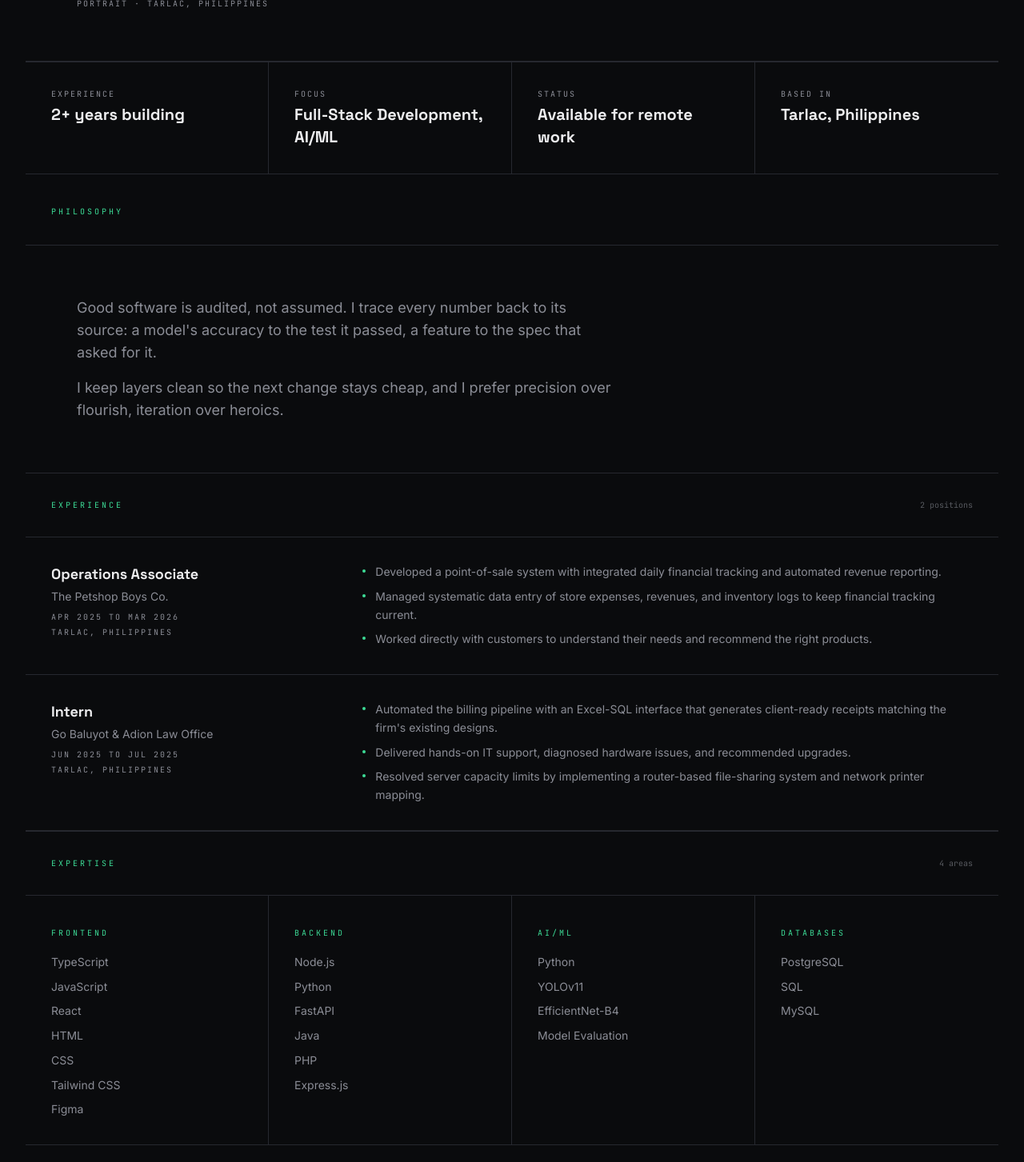
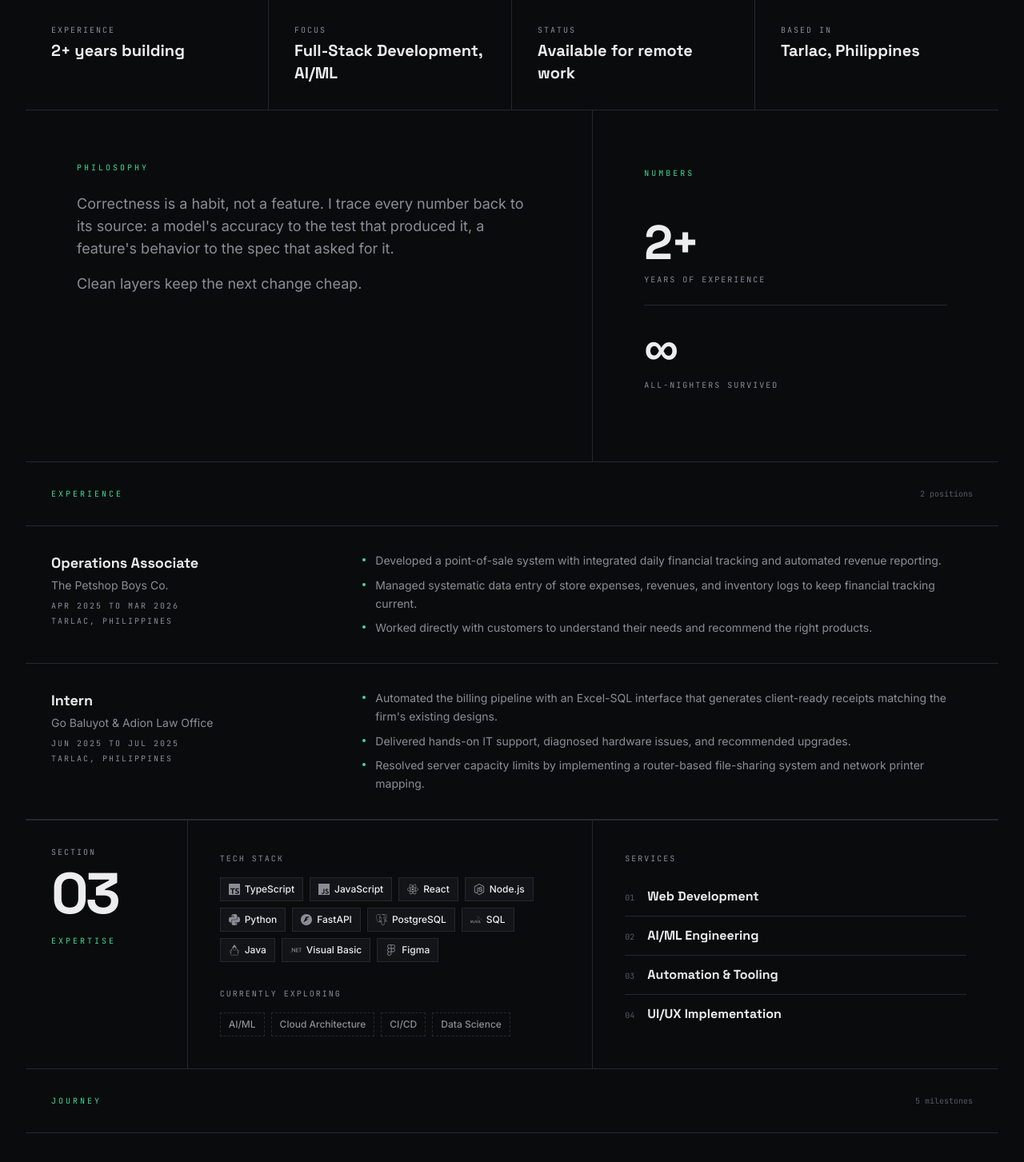
Before and after one commit to rezkae/Portfolio, a Next.js app: page /about in a window 1280 px wide. Shown: the part 1000-2453 px from the top of the page at 80% size. Built offline with nearby package versions, Linux system fonts and the light colour scheme.

Commit message:
Fixes and Features

```diff
--- a/app/about/page.tsx
+++ b/app/about/page.tsx
@@ -2,14 +2,17 @@ import Link from "next/link";
 import FactStrip from "@/components/FactStrip";
 import PortraitSwap from "@/components/PortraitSwap";
 import Reveal from "@/components/Reveal";
+import TechIcon from "@/components/TechIcon";
 import {
   certificates,
+  currentlyExploring,
   education,
   experience,
-  expertise,
   journey,
   profile,
   quickStats,
+  services,
+  techStack,
 } from "@/lib/data";
 
 export const metadata = {
@@ -40,13 +43,19 @@ export default function AboutPage() {
         </div>
       </Reveal>
 
-      {/* PORTRAIT */}
+      {/* PORTRAIT + INTRO */}
       <Reveal delay={0.05}>
-        <div className="border-b border-line p-4 sm:p-6 md:p-8 lg:p-16">
-          <div className="max-w-md">
+        <div className="grid grid-cols-1 border-b border-line md:grid-cols-12">
+          <div className="p-4 sm:p-6 md:col-span-5 md:border-r md:p-8 lg:p-12">
             <PortraitSwap alt={`Portrait of ${profile.firstName} ${profile.lastName}`} />
             <p className="eyebrow mt-3 block text-muted">
               Portrait · {profile.location}
+            </p>
+          </div>
+          <div className="flex flex-col justify-center border-t border-line p-4 sm:p-6 md:col-span-7 md:border-t-0 md:p-8 lg:p-12">
+            <p className="max-w-xl font-body text-base leading-relaxed text-muted sm:text-lg">
+              A developer who builds software with purpose, turning ideas
+              into thoughtful digital experiences.
             </p>
           </div>
         </div>
@@ -64,23 +73,40 @@ export default function AboutPage() {
         />
       </Reveal>
 
-      {/* PHILOSOPHY */}
+      {/* PHILOSOPHY + NUMBERS */}
       <Reveal delay={0.15}>
-        <div className="border-t border-line">
-          <div className="border-b border-line p-4 sm:p-6 md:p-8">
-            <span className="eyebrow-accent">Philosophy</span>
-          </div>
-          <div className="p-4 sm:p-6 md:p-8 lg:p-16">
+        <div className="grid grid-cols-1 border-t border-line md:grid-cols-12">
+          <div className="p-4 sm:p-6 md:col-span-7 md:border-r md:p-8 lg:p-16">
+            <span className="eyebrow-accent mb-4 block sm:mb-6">Philosophy</span>
             <div className="max-w-2xl space-y-4 font-body text-base leading-relaxed text-muted sm:text-lg">
               <p>
-                Good software is audited, not assumed. I trace every number
-                back to its source: a model&apos;s accuracy to the test it
-                passed, a feature to the spec that asked for it.
+                Correctness is a habit, not a feature. I trace every number
+                back to its source: a model&apos;s accuracy to the test that
+                produced it, a feature&apos;s behavior to the spec that
+                asked for it.
               </p>
-              <p>
-                I keep layers clean so the next change stays cheap, and I
-                prefer precision over flourish, iteration over heroics.
+              <p>Clean layers keep the next change cheap.</p>
+            </div>
+          </div>
+
+          <div className="border-t border-line p-4 sm:p-6 md:col-span-5 md:border-t-0 md:p-8 lg:p-16">
+            <span className="eyebrow-accent">Numbers</span>
+            <div className="mt-4 flex flex-col sm:mt-6">
+              {quickStats.map((stat, index) => (
+                <div
+                  key={stat.label}
+                  className={`py-5 sm:py-6 ${
+                    index > 0 ? "border-t border-line" : ""
+                  }`}
+                >
+                  <span className="font-display text-4xl font-bold tracking-tighter text-paper sm:text-5xl md:text-6xl">
+                    {stat.number}
+                  </span>
+                  <p className="eyebrow mt-1 block text-muted sm:mt-2">
+                    {stat.label}
                   </p>
+                </div>
+              ))}
             </div>
           </div>
         </div>
@@ -124,40 +150,66 @@ export default function AboutPage() {
         </div>
       </Reveal>
 
-      {/* EXPERTISE */}
+      {/* EXPERTISE + TECH STACK + SERVICES */}
       <Reveal delay={0.25}>
-        <div className="border-t border-line">
-          <div className="flex items-baseline justify-between border-b border-line p-4 sm:p-6 md:p-8">
-            <span className="eyebrow-accent">Expertise</span>
-            <span className="hidden font-mono text-[10px] text-muted/60 md:block">
-              {expertise.length} areas
+        <div className="grid grid-cols-1 border-t border-line md:grid-cols-12">
+          {/* LEFT: SECTION MARKER */}
+          <div className="border-b border-line p-4 sm:p-6 md:col-span-2 md:border-b-0 md:border-r md:p-8">
+            <span className="eyebrow block text-muted">Section</span>
+            <span className="mt-2 block font-display text-5xl font-bold tracking-tighter text-paper sm:text-6xl md:text-7xl">
+              03
             </span>
+            <span className="eyebrow-accent mt-4 block">Expertise</span>
           </div>
-          <div className="grid grid-cols-1 sm:grid-cols-2 lg:grid-cols-4">
-            {expertise.map((area, index) => (
-              <div
-                key={area.category}
-                className={`border-line p-4 sm:p-6 md:p-8 ${
-                  index % 2 === 0 ? "sm:border-r" : ""
-                } ${index < expertise.length - 1 ? "border-b" : ""} ${
-                  index >= 2 ? "sm:border-b-0" : ""
-                } lg:border-b-0 ${
-                  index < expertise.length - 1 ? "lg:border-r" : ""
-                }`}
+
+          {/* MIDDLE: TECH STACK + CURRENTLY EXPLORING */}
+          <div className="border-b border-line p-4 sm:p-6 md:col-span-5 md:border-b-0 md:border-r md:p-8 lg:p-10">
+            <span className="eyebrow block text-muted">Tech Stack</span>
+            <div className="mt-4 flex flex-wrap gap-2">
+              {techStack.map((tech) => (
+                <span
+                  key={tech}
+                  className="flex items-center gap-1.5 border border-line bg-surface px-2.5 py-1.5 text-xs font-medium text-paper"
                 >
-                <span className="eyebrow-accent">{area.category}</span>
-                <ul className="mt-4 space-y-2">
-                  {area.skills.map((skill) => (
+                  <TechIcon name={tech} className="h-3.5 w-3.5 text-muted" />
+                  {tech}
+                </span>
+              ))}
+            </div>
+
+            <span className="eyebrow mt-8 block text-muted">
+              Currently Exploring
+            </span>
+            <div className="mt-4 flex flex-wrap gap-2">
+              {currentlyExploring.map((topic) => (
+                <span
+                  key={topic}
+                  className="border border-dashed border-line px-2.5 py-1.5 text-xs font-medium text-muted"
+                >
+                  {topic}
+                </span>
+              ))}
+            </div>
+          </div>
+
+          {/* RIGHT: SERVICES */}
+          <div className="p-4 sm:p-6 md:col-span-5 md:p-8 lg:p-10">
+            <span className="eyebrow block text-muted">Services</span>
+            <ul className="mt-4 flex flex-col">
+              {services.map((service) => (
                 <li
-                      key={skill}
-                      className="font-body text-sm leading-relaxed text-muted"
+                  key={service.index}
+                  className="flex items-baseline gap-4 border-b border-line py-3 last:border-b-0"
                 >
-                      {skill}
+                  <span className="font-mono text-[10px] text-muted/60">
+                    {service.index}
+                  </span>
+                  <span className="font-display text-base font-bold text-paper">
+                    {service.title}
+                  </span>
                 </li>
               ))}
             </ul>
-              </div>
-            ))}
           </div>
         </div>
       </Reveal>
--- a/app/contact/page.tsx
+++ b/app/contact/page.tsx
@@ -151,9 +151,14 @@ export default function ContactPage() {
       <Reveal delay={0.25}>
         <div className="flex flex-col justify-between gap-2 border-t border-line p-4 sm:flex-row sm:items-center sm:p-6 md:p-8">
           <span className="eyebrow block text-muted">Credits</span>
-          <p className="font-body text-sm text-muted">
-            Built with Next.js, TypeScript, Tailwind CSS &amp; Framer Motion
-          </p>
+          <div className="text-right">
+            <p className="font-body text-sm text-paper">
+              Designed &amp; Built by {profile.firstName} {profile.lastName}
+            </p>
+            <p className="mt-0.5 font-body text-sm text-muted">
+              Built with Next.js, TypeScript, Tailwind CSS &amp; Framer Motion
+            </p>
+          </div>
         </div>
       </Reveal>
     </main>
--- a/app/layout.tsx
+++ b/app/layout.tsx
@@ -46,7 +46,7 @@ export default function RootLayout({
         className={`${spaceGrotesk.variable} ${inter.variable} ${jetbrainsMono.variable} flex min-h-screen flex-col bg-ink text-paper`}
       >
         <ThemeProvider attribute="class" defaultTheme="dark" disableTransitionOnChange>
-          <div className="mx-auto flex min-h-screen w-full max-w-7xl flex-col md:px-6 lg:px-8">
+          <div className="mx-auto flex min-h-screen w-full max-w-[1920px] flex-col md:px-6 lg:px-8">
             <Nav />
             <div className="flex-1">{children}</div>
           </div>
--- a/lib/data.ts
+++ b/lib/data.ts
@@ -166,26 +166,6 @@ export const journey = [
   },
 ];
 
-// Expertise — categorized skill areas
-export const expertise = [
-  {
-    category: "Frontend",
-    skills: ["TypeScript", "JavaScript", "React", "HTML", "CSS", "Tailwind CSS", "Figma"],
-  },
-  {
-    category: "Backend",
-    skills: ["Node.js", "Python", "FastAPI", "Java", "PHP", "Express.js"],
-  },
-  {
-    category: "AI/ML",
-    skills: ["Python", "YOLOv11", "EfficientNet-B4", "Model Evaluation"],
-  },
-  {
-    category: "Databases",
-    skills: ["PostgreSQL", "SQL", "MySQL"],
-  },
-];
-
 export const techStack = [
   "TypeScript",
   "JavaScript",
@@ -198,6 +178,14 @@ export const techStack = [
   "Java",
   "Visual Basic",
   "Figma",
+];
+
+// Things I'm actively exploring right now (dashed pills on the About page)
+export const currentlyExploring = [
+  "AI/ML",
+  "Cloud Architecture",
+  "CI/CD",
+  "Data Science",
 ];
 
 export const services = [
```
Also changed, not shown: components/PortraitSwap.tsx (+37 -17 lines). Lines whose indentation alone changed are shown as unchanged.
